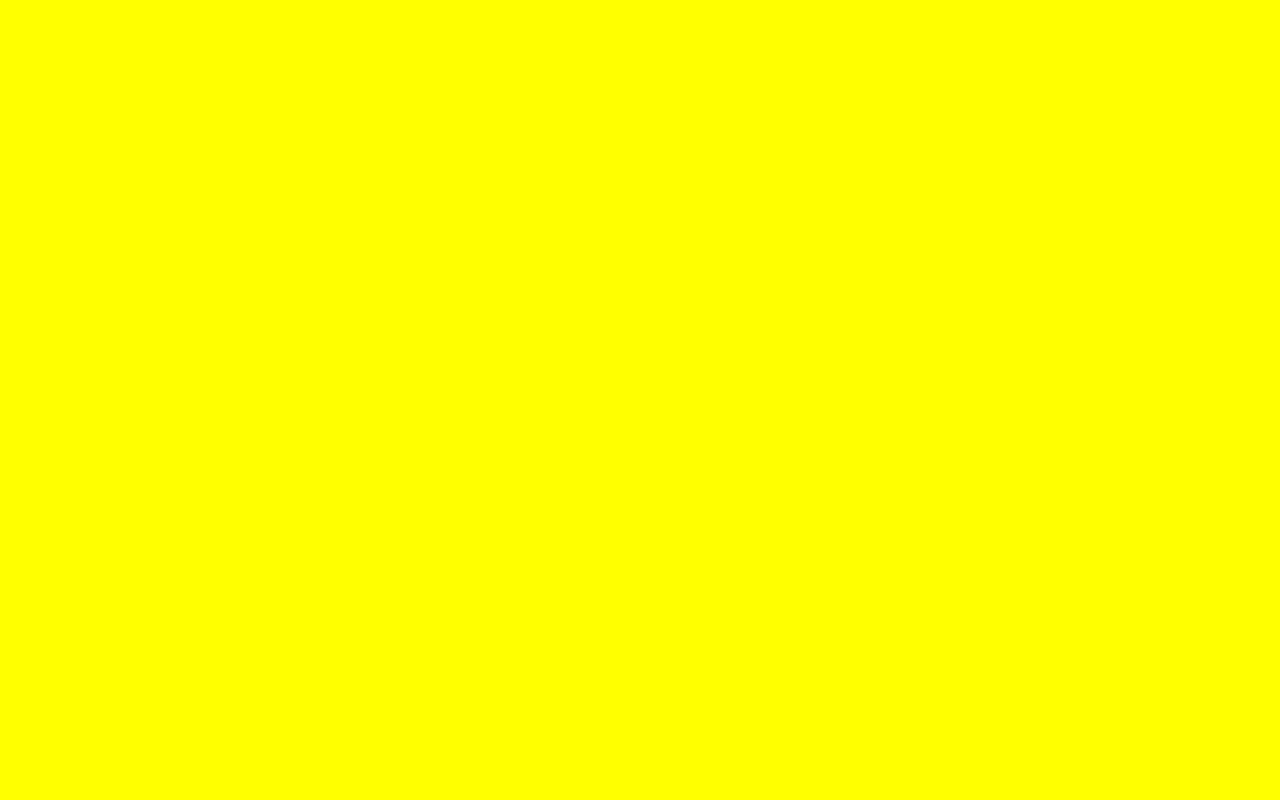
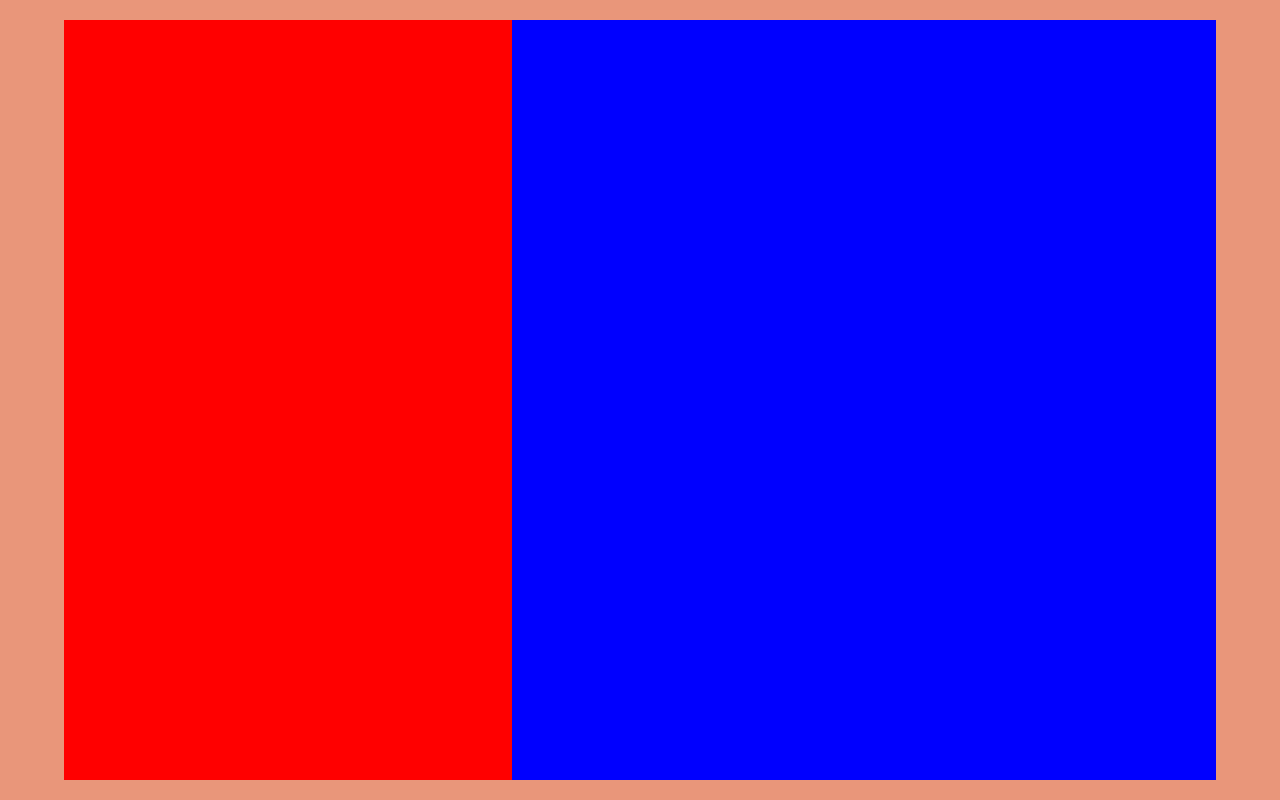
Before and after one commit to angelofaoldi/html-css-boolzapp, a plain HTML site: page index.html in a window 1280 px wide. Drawn offline with Linux system fonts and the light colour scheme.

Commit message:
LAYOUT: media queries mobile, tablet, desktop

```diff
--- a/css/style.css
+++ b/css/style.css
@@ -5,6 +5,8 @@
 }
 /************** RESET *************/
 
+
+/* approccio MOBILE FIRST */
 
 
 /**********************************
@@ -18,3 +20,68 @@ body {
     display: flex;
     /*con  il flex andremo poi ad inserire un container centrato (margin: auto) per la modalità desktop*/
 }
+
+.container {
+    background-color: blue;
+    height: 100%;
+    width: 100%;
+}
+
+.nav {
+    display: none;
+}
+
+
+/**********************************
+********* MEDIA QUERIES ***********
+***********************************/
+
+/************ MOBILE **************/
+
+@media  screen and (min-width: 576px;){
+
+
+}
+
+
+
+/************ TABLET **************/
+
+@media screen and (min-width: 992px){
+    body {
+        background-color: darksalmon;
+    }
+
+    .nav {
+        background-color: red;
+        height: 100%;
+        width: 10%;
+        display: block;
+    }
+
+    .container {
+        background-color: blue;
+        width: 90%;
+        height: 100%;
+        margin: auto;
+    }
+}
+
+/************ DESKTOP **************/
+
+@media screen and (min-width: 1200px){
+
+    .nav {
+        width: 35%;
+        height: 95%;
+        margin: auto 0 auto 5%;
+    }
+
+
+    .container {
+        width: 55%;
+        height: 95%;
+        margin: auto 5% auto 0;
+    }
+
+}
--- a/index.html
+++ b/index.html
@@ -6,8 +6,18 @@
     <link rel="stylesheet" href="./css/style.css">
     <title>Boolzap</title>
 </head>
+
 <body>
 
+    <!-- TABLET: barra sinistra icone contatti: display:none in modalità MOBILE -->
+    <!-- TABLET body width = 10% .nav + 90% .container -->
+    <div class="nav">
+
+    </div>
+
+    <div class="container">
+
+    </div>
 
 
 
```
